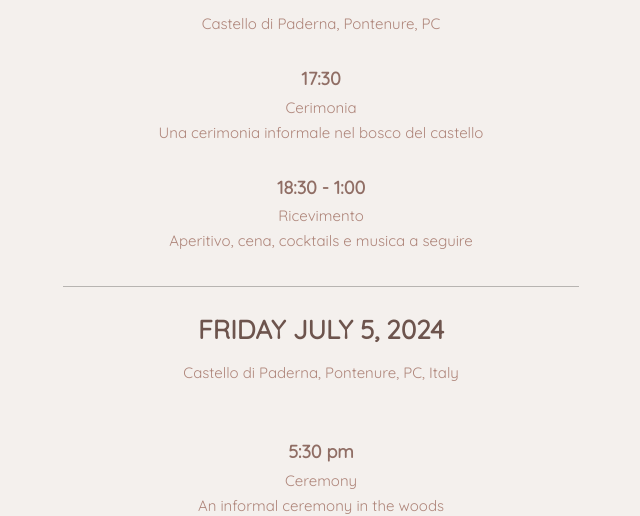
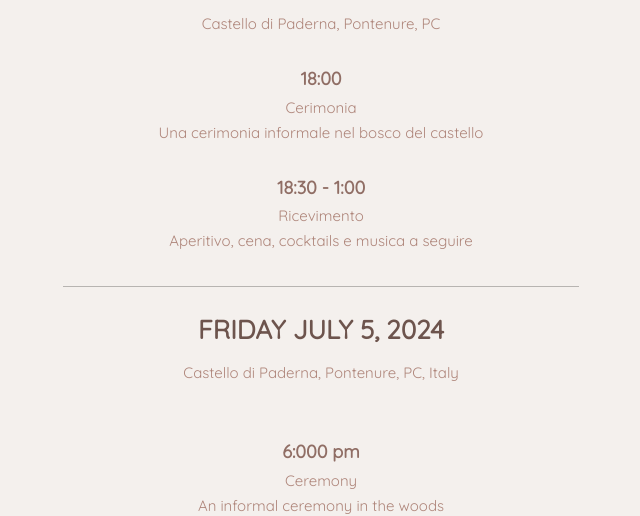
Before and after one commit to caltadaniel/caltadaniel.github.io, a website: page wedding_party.html in a window 1280 px wide. Shown: the part 1246-1762 px from the top of the page, 319-959 px from the left. Drawn offline with Linux system fonts and the light colour scheme.

Commit message:
changed time

```diff
--- a/wedding_party.html
+++ b/wedding_party.html
@@ -102,7 +102,7 @@
                             <h3><strong>VENERDI 5 LUGLIO, 2024</strong></h3>
                             <p>Castello di Paderna, Pontenure, PC</p>
                             <br>
-                            <h4>17:30</h4>
+                            <h4>18:00</h4>
                             <p>Cerimonia</p>
                             <p>Una cerimonia informale nel bosco del castello</p>
                             <br>
@@ -115,7 +115,7 @@
                             <h3><strong>FRIDAY JULY 5, 2024</strong><h3>
                             <p>Castello di Paderna, Pontenure, PC, Italy</p>
                             <br>
-                            <h4>5:30 pm</h4>
+                            <h4>6:000 pm</h4>
                             <p>Ceremony</p>
                             <p>An informal ceremony in the woods</p>
                             <br>
```
Also changed, not shown: psd/PippiViceVersa_bk copy.png (added), 2 other files.
